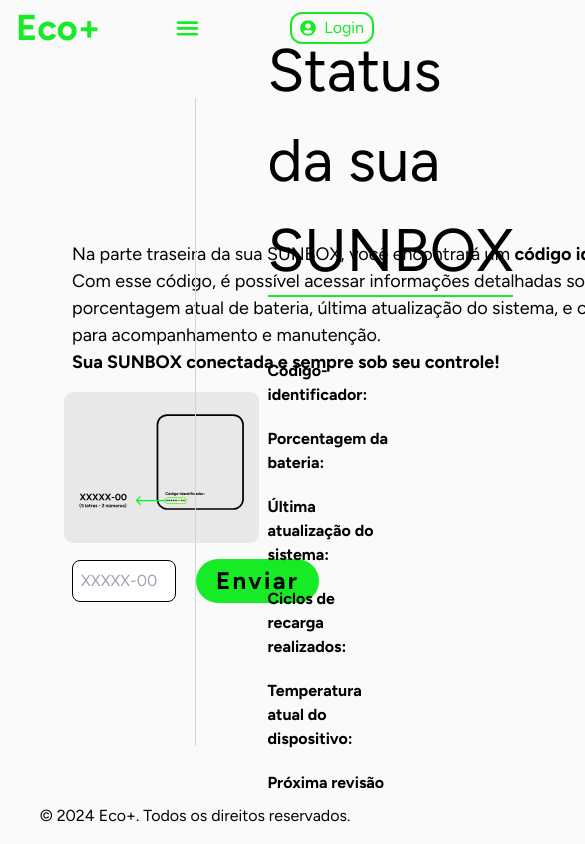
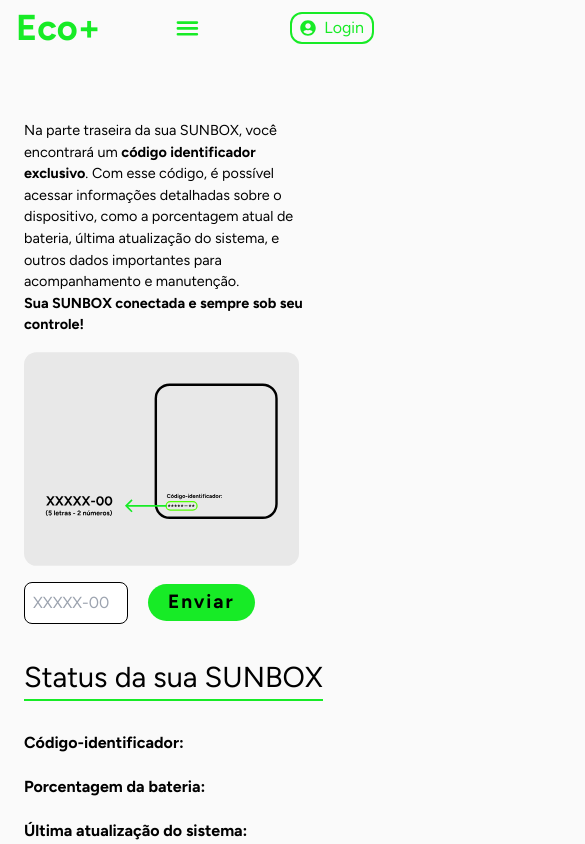
Before and after one commit to tcguus/GS-ECO, a Next.js app in the folder gs/: page /sunbox in a window 390 px wide. Shown: the top 844 px of the page, 585 px wide, since content can reach past the window. Built offline with nearby package versions, Linux system fonts and the light colour scheme.

Commit message:
Deixando a página Minha Sunbox responsiva.

```diff
--- a/gs/src/app/styles/Sunbox.module.css
+++ b/gs/src/app/styles/Sunbox.module.css
@@ -50,6 +50,9 @@
   align-items: flex-start;
   left: 0;
   gap: 1rem;
+}
+.image{
+  margin-left: 4.5rem;
 }
 .text {
   width: 45rem;
@@ -124,3 +127,113 @@
   flex-direction: column;
   gap: 1.25rem;
 }
+@media (max-width:1616px){
+  .text {
+    width: 40rem;
+  }
+}
+@media (max-width:1460px){
+  .text {
+    width: 35rem;
+  }
+  .image{
+    width: 400px;
+  }
+  .title{
+    font-size: 2.9rem;
+  }
+}
+@media (max-width:1240px){
+  .text {
+    width: 30rem;
+    margin-left: 3rem;
+  }
+  .image{
+    width: 350px;
+    margin-left: 3rem;
+  }
+  .title{
+    font-size: 2.5rem;
+    margin-left: 3rem;
+  }
+  .status{
+    margin-left: 3rem;
+  }
+  .formulario{
+    margin-left: 3rem;
+  }
+}
+@media (max-width:1060px){
+  .text{
+    width: 20rem;
+    font-size: 0.9rem;
+  }
+  .button{
+    font-size: 1.2rem;
+  }
+  .title{
+    font-size: 2.1rem;
+  }
+}
+@media (max-width:828px){
+  .cont{
+    flex-direction: column;
+    align-items: start;
+  }
+  .divId{
+    width: 100%;
+    height: auto;
+    margin-left: 0;
+    align-items: start;
+    margin-top: 4rem;
+  }
+  .divStatus{
+    width: 100%;
+    height: auto;
+    margin-left: 0;
+    align-items: start;
+    margin-top: 4rem;
+    margin-bottom: 4rem;
+  }
+  .text{
+    width: 35rem;
+  }
+  .divLinha{
+    display: none;
+  }
+}
+@media (max-width:636px){
+  .text{
+    width: 22rem;
+  }
+}
+@media (max-width:436px){
+  .divStatus{
+    margin-top: 2rem;
+    gap: 1rem;
+  }
+  .text{
+    width: 18rem;
+    margin-left: 1.5rem;
+  }
+  .formulario{
+    margin-left: 1.5rem;
+  }
+  .image{
+    width: 275px;
+    margin-left: 1.5rem;
+  }
+  .title{
+    font-size: 1.8rem;
+    margin-left: 1.5rem;
+  }
+  .status{
+    margin-right: 1rem;
+    margin-left: 1.5rem;
+  }
+}
+@media (max-width:358px){
+  .title{
+    font-size: 1.5rem;
+  }
+}
--- a/gs/src/app/sunbox/page.tsx
+++ b/gs/src/app/sunbox/page.tsx
@@ -98,7 +98,7 @@
             width="600"
             height="500"
             alt="Id SunBox"
-            className="ml-[4rem]"
+            className={style.image}
           />
           <form onSubmit={handleSubmit} className={style.formulario}>
             <input
```
